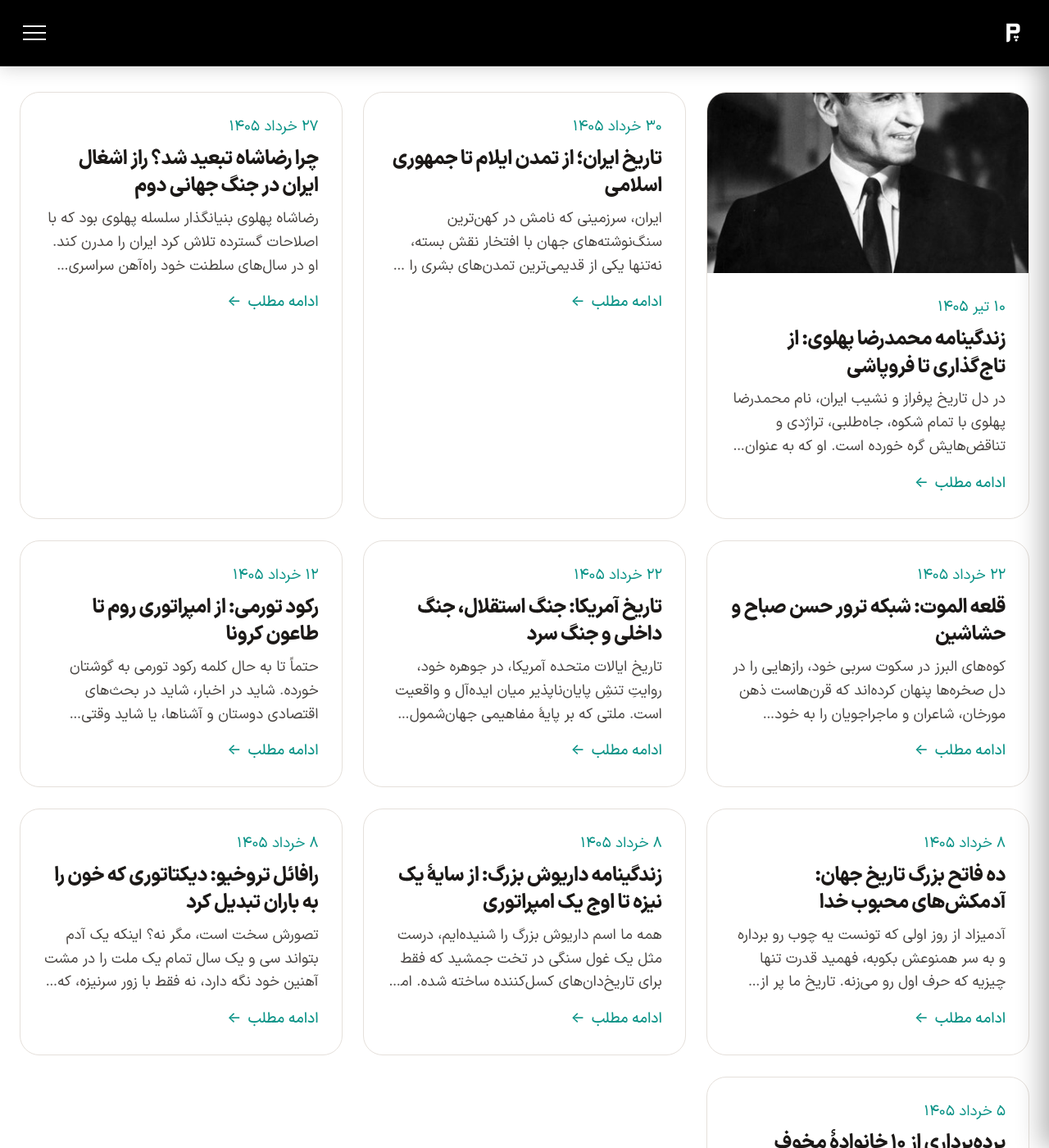
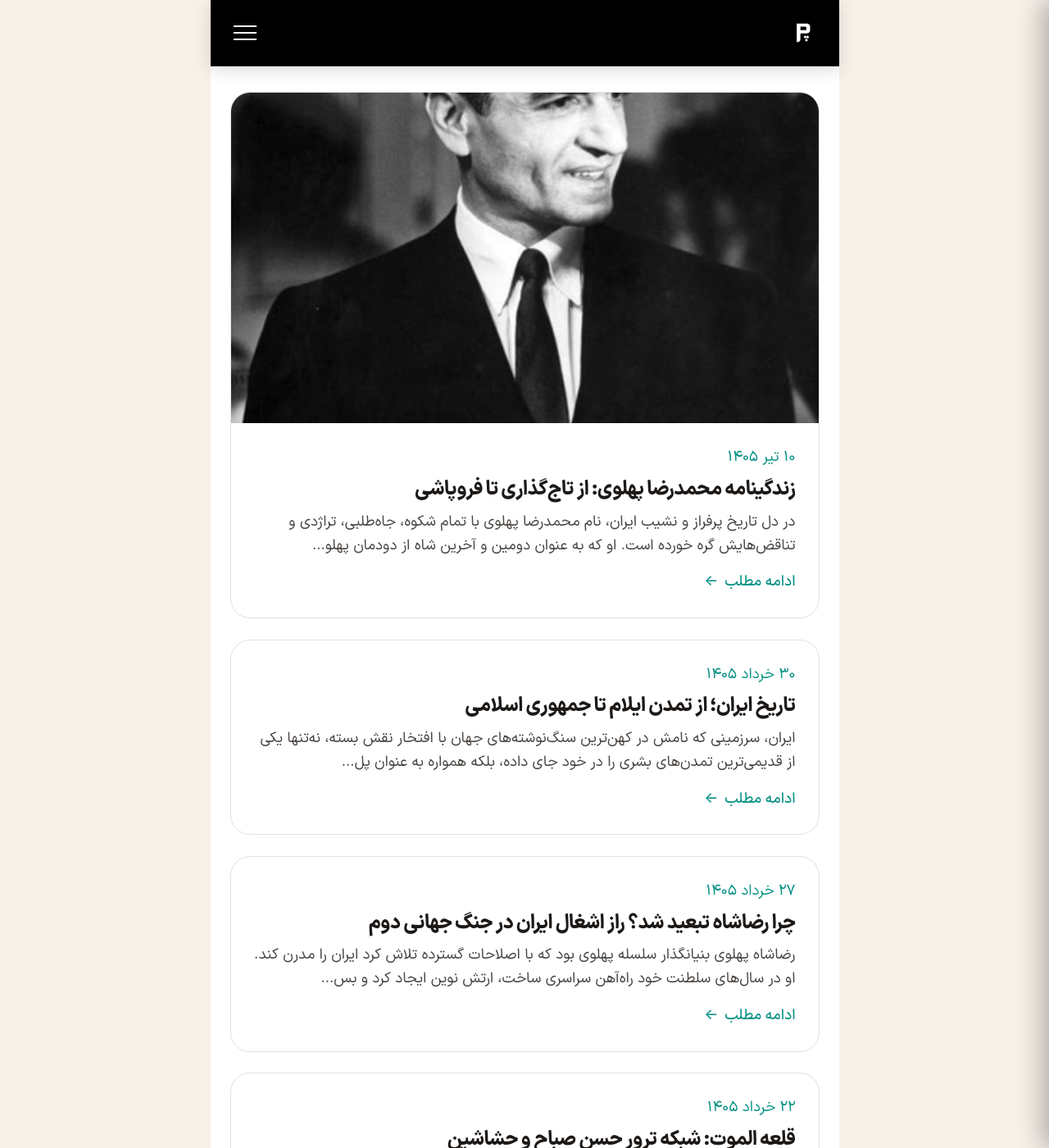
Before and after one commit to darkblog/darkblog.github.io, a Jekyll site: the page built from index.html, in a window 1280 px wide and 1400 px high. Shown: the whole window at 82% size. Built offline with Jekyll 4.4.1, drawn with Linux system fonts in a browser that asks for light colours.

Commit message:
Update default.html

```diff
--- a/_layouts/default.html
+++ b/_layouts/default.html
@@ -117,14 +117,15 @@
       font-display: swap;
     }
     :root { --header-height: 5rem; --gap: clamp(1rem, 2vw, 2rem); --font-size-base: 1.125rem; }
-    body { font-family: 'vazir', system-ui, -apple-system, sans-serif; font-weight: 400; background-color: #f8f1e9; color: #1e1b1a; line-height: 1.6; min-height: 100vh; display: flex; flex-direction: column; font-size: var(--font-size-base); -webkit-font-smoothing: antialiased; }
+    body { font-family: 'vazir', system-ui, -apple-system, sans-serif; font-weight: 400; background-color: #f8f1e9; color: #1e1b1a; line-height: 1.6; min-height: 100vh; display: flex; flex-direction: column; align-items: center; font-size: var(--font-size-base); -webkit-font-smoothing: antialiased; }
+    .page-wrapper { max-width: 767px; width: 100%; margin: 0 auto; display: flex; flex-direction: column; min-height: 100vh; background-color: white; }
     main { flex: 1; }
     a:focus-visible, button:focus-visible { outline: 3px solid #2dd4bf; outline-offset: 2px; }
     .sr-only { position: absolute; width: 1px; height: 1px; padding: 0; margin: -1px; overflow: hidden; clip: rect(0, 0, 0, 0); white-space: nowrap; border: 0; }
-    .site-header { position: fixed; top: 0; left: 0; right: 0; z-index: 50; background-color: #000000; border-bottom: 1px solid #2a2a2a; transition: transform 0.4s cubic-bezier(0.25, 1, 0.5, 1); box-shadow: 0 4px 20px rgba(0, 0, 0, 0.15); font-size: inherit; }
+    .site-header { position: fixed; top: 0; left: 0; right: 0; z-index: 50; background-color: #000000; border-bottom: 1px solid #2a2a2a; transition: transform 0.4s cubic-bezier(0.25, 1, 0.5, 1); box-shadow: 0 4px 20px rgba(0, 0, 0, 0.15); font-size: inherit; max-width: 767px; margin: 0 auto; }
     .site-header.hidden-nav { transform: translateY(-100%); }
     .site-header.visible-nav { transform: translateY(0); }
-    .header-inner { max-width: 80rem; margin: 0 auto; padding: 1.25rem clamp(1rem, 3vw, 1.5rem); display: flex; align-items: center; justify-content: flex-start; gap: var(--gap); }
+    .header-inner { margin: 0 auto; padding: 1.25rem clamp(1rem, 3vw, 1.5rem); display: flex; align-items: center; justify-content: flex-start; gap: var(--gap); }
     .brand { display: flex; align-items: center; text-decoration: none; color: white; flex-shrink: 0; font-size: inherit; }
     .brand img { height: 2.5rem; width: auto; }
     .desktop-nav { display: none; }
@@ -142,8 +143,7 @@
     .mobile-nav a { color: white; text-decoration: none; transition: color 0.2s; display: block; padding: 0.5rem 0; border-bottom: 1px solid rgba(255, 255, 255, 0.05); font-size: inherit; }
     .mobile-nav a:hover { color: #2dd4bf; }
     .main-content { padding-top: calc(var(--header-height) + 2rem); padding-bottom: 2.5rem; padding-left: clamp(1rem, 3vw, 1.5rem); padding-right: clamp(1rem, 3vw, 1.5rem); background-color: white; font-size: inherit; }
-    .main-content-inner { max-width: 80rem; margin: 0 auto; }
-    .article-list { display: grid; grid-template-columns: repeat(auto-fill, minmax(min(290px, 100%), 1fr)); gap: var(--gap); list-style: none; padding: 0; }
+    .article-list { display: grid; grid-template-columns: 1fr; gap: var(--gap); list-style: none; padding: 0; }
     .article-item { background-color: white; border: 1px solid #e5e0db; border-radius: 1.5rem; overflow: hidden; transition: transform 0.3s ease, box-shadow 0.3s ease; display: flex; flex-direction: column; }
     .article-item:hover { transform: translateY(-6px); box-shadow: 0 12px 30px rgba(0, 0, 0, 0.08); }
     .article-link { text-decoration: none; color: inherit; display: flex; flex-direction: column; flex: 1; }
@@ -186,7 +186,7 @@
     .article-content table tbody tr:nth-child(even) { background-color: #faf8f5; }
     .article-content table tbody tr:hover { background-color: #f1ede8; }
     .article-content table caption { padding: 0.5rem 0; font-weight: 500; color: #1c1917; }
-    .site-footer { background-color: #000000; padding: 2rem clamp(1rem, 3vw, 1.5rem); display: flex; align-items: center; justify-content: space-between; max-width: 80rem; margin: 0 auto; width: 100%; flex-direction: row; font-size: inherit; }
+    .site-footer { background-color: #000000; padding: 2rem clamp(1rem, 3vw, 1.5rem); display: flex; align-items: center; justify-content: space-between; width: 100%; flex-direction: row; font-size: inherit; }
     .footer-logo { display: flex; align-items: center; }
     .footer-logo img { height: 2.5rem; width: auto; opacity: 0.9; transition: opacity 0.2s; }
     .footer-logo img:hover { opacity: 1; }
@@ -194,6 +194,7 @@
   </style>
 </head>
 <body>
+  <div class="page-wrapper">
     <header class="site-header visible-nav">
       <div class="header-inner">
         <a href="/" class="brand" aria-label="صفحه اصلی پاسگاه">
@@ -232,7 +233,6 @@
       </ul>
     </nav>
     <main class="main-content">
-    <div class="main-content-inner">
       {% if page.type == 'post' %}
       <article>
         <header class="post-header">
@@ -340,7 +340,6 @@
         {% endif %}
       </section>
       {% endif %}
-    </div>
     </main>
     <footer class="site-footer">
       <a href="/" class="footer-logo" aria-label="صفحه اصلی پاسگاه">
@@ -352,6 +351,7 @@
         <span></span>
       </button>
     </footer>
+  </div>
   <script>
     (function() {
       'use strict';
```
Lines whose indentation alone changed are shown as unchanged.
